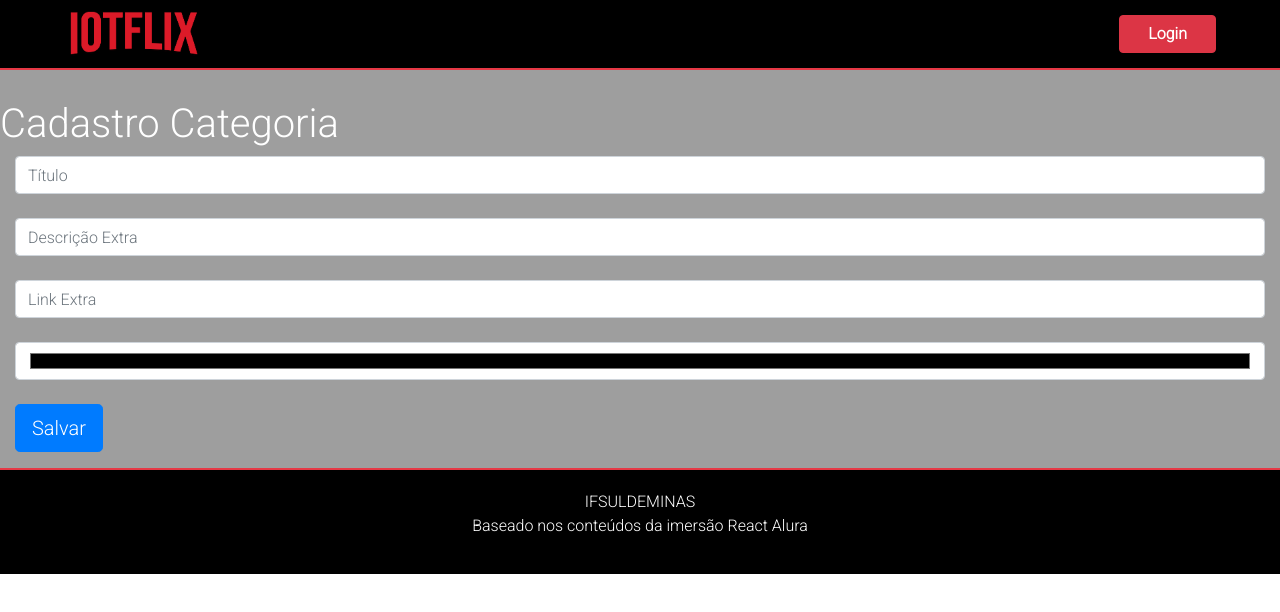
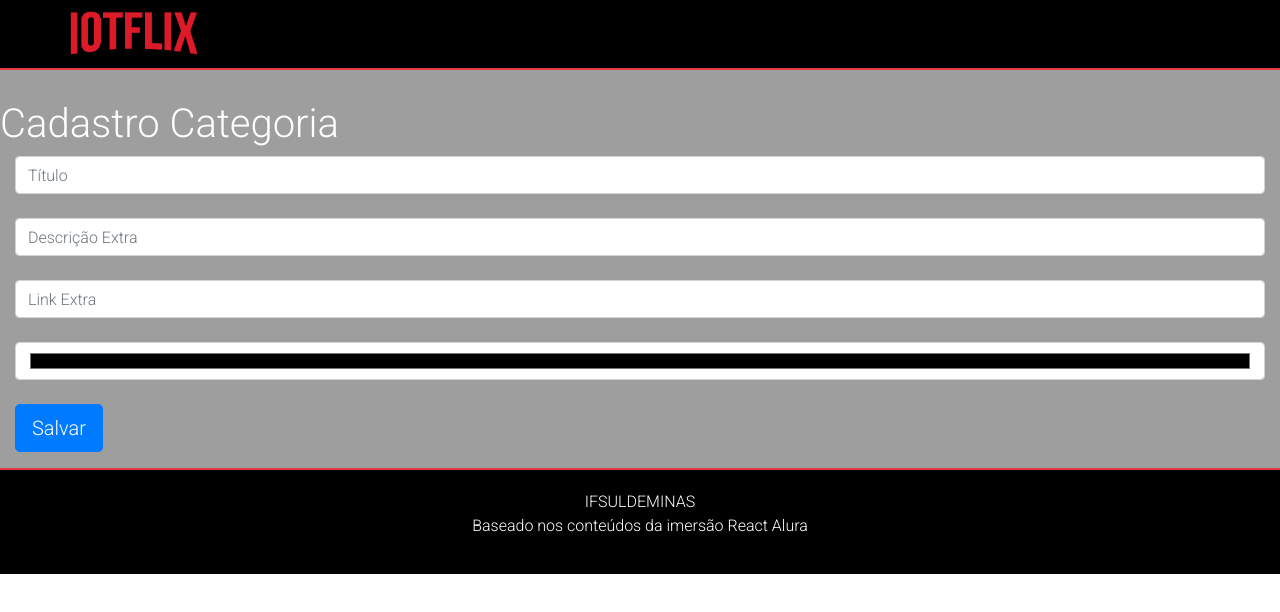
Before and after one commit to Everton-Afonso/IotFlix, a React (Create React App) app: page /categorias in a window 1280 px wide. Shown: the top 612 px of the page. Built offline with nearby package versions, Linux system fonts and the light colour scheme.

Commit message:
Debug vercel

```diff
--- a/src/components/Header/index.js
+++ b/src/components/Header/index.js
@@ -1,6 +1,5 @@
 import React from "react";
 import Logo from "../../assets/logo.png";
-import { Button } from "react-bootstrap";
 import { Link } from "react-router-dom"
 import "./index.css";
 
@@ -10,9 +9,6 @@ function Header() {
 			<a href="/">
 				<img src={Logo} className="logo" alt="IotFlix Logo" />
 			</a>
-			<Button variant="danger">
-				<Link to="/Categorias" className="link">Login</Link> {/* alterar o botão de login quando o matheus pedir*/}
-			</Button>
 		</nav>
 	);
 }
```
Also changed, not shown: package.json (+3 -20 lines), 1 other file (tests, documents, lock files or other folders).
